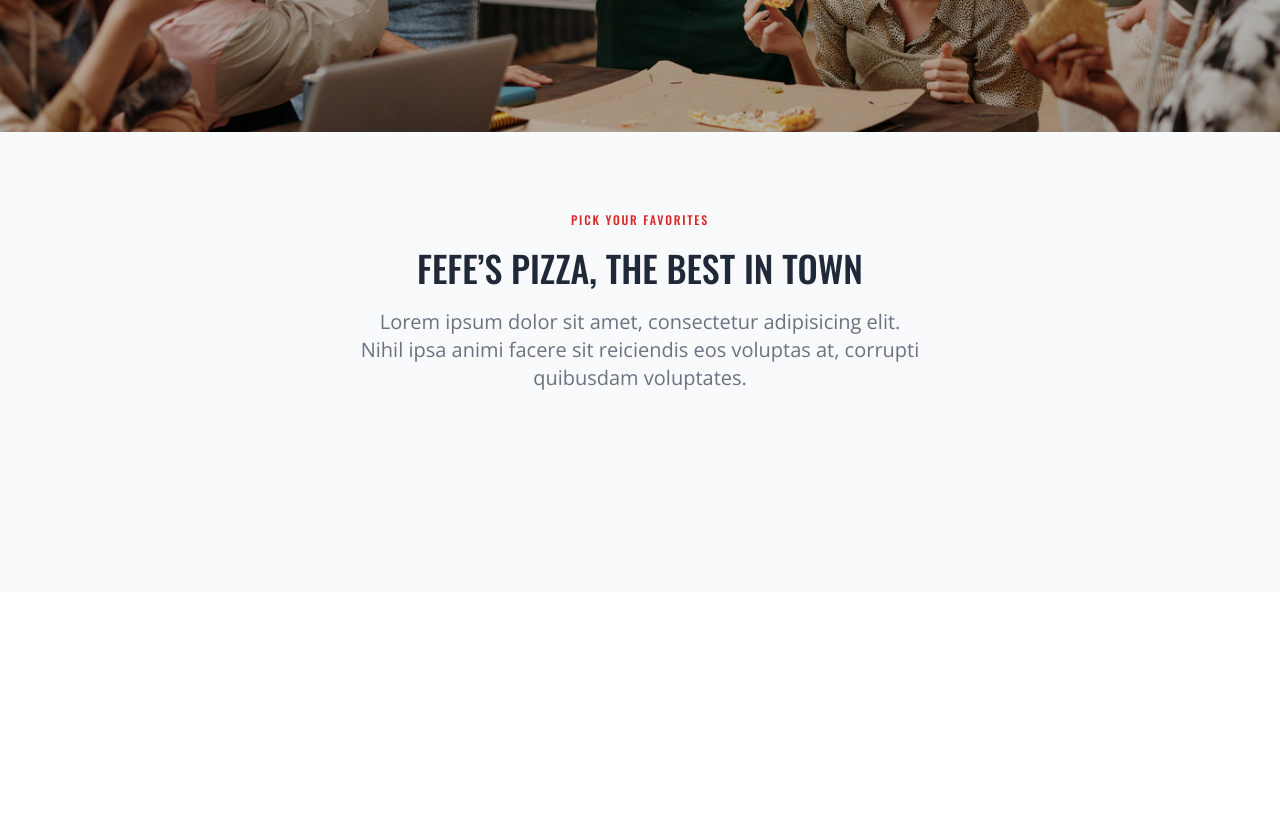
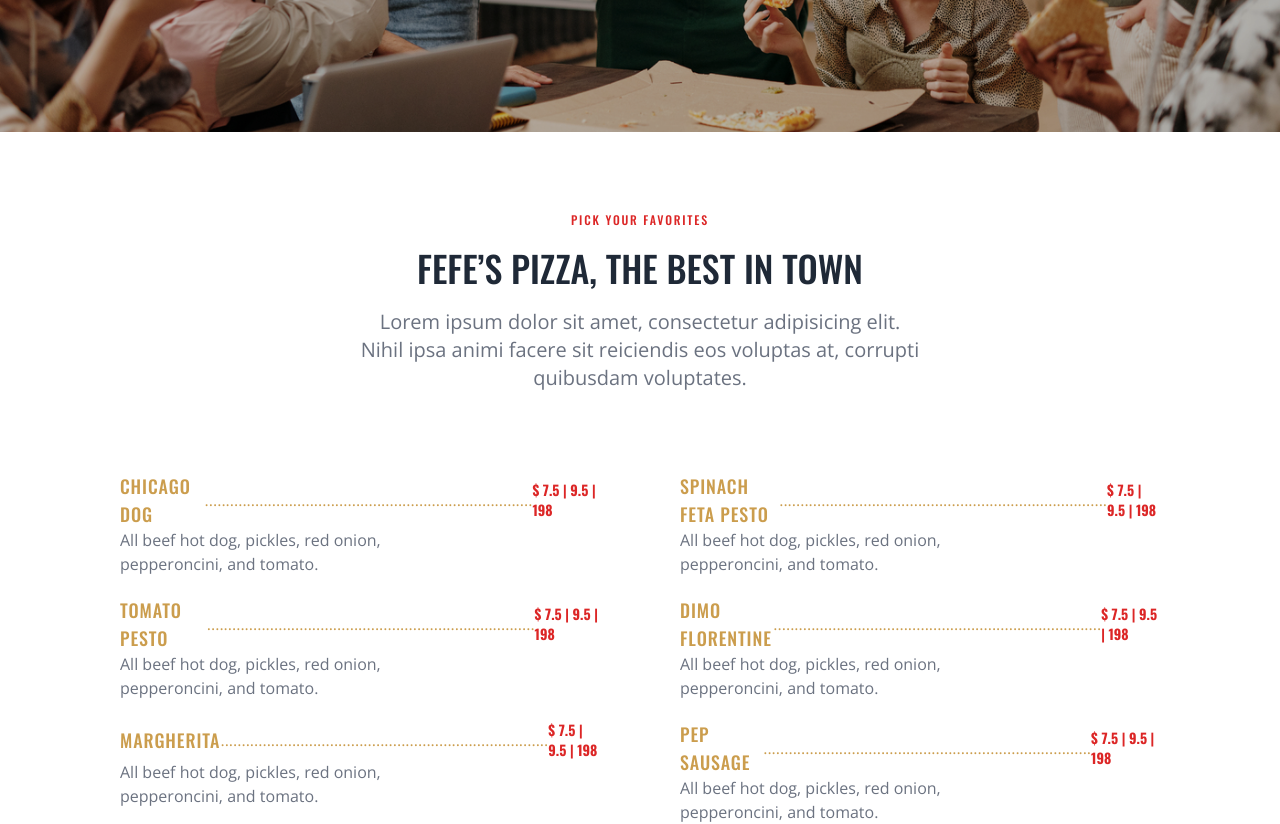
Before and after one commit to Rozey17/tailwind-templates, a Next.js app: page /pizzeria in a window 1280 px wide. Shown: the part 2180-3004 px from the top of the page. Before the commit the page ends 2772 px from the top, so only its background shows below. Built offline with nearby package versions, Linux system fonts and the light colour scheme.

Commit message:
chore:wip

```diff
--- a/pages/pizzeria.tsx
+++ b/pages/pizzeria.tsx
@@ -163,7 +163,7 @@ const Pizzeria = () => {
           </div>
         </div>
       </section>
-      <section className="p-20 space-y-10 bg-gray-50">
+      <section className="p-20 space-y-20 ">
         <div className="space-y-5 text-center w-1/2 mx-auto ">
           <p className="text-red-600 text-xs font-medium tracking-[0.15em] font-oswald uppercase">
             pick your favorites
@@ -177,9 +177,24 @@ const Pizzeria = () => {
             voluptates.
           </p>
         </div>
-        <div className="px-20 grid grid-cols-2 gap-20">
-          {data.map((item, index) => (
-            <div key={index} className=""></div>
+        <div className="px-10 grid grid-cols-2 gap-x-20 gap-y-5">
+          {data2.map((item, index) => (
+            <div key={index} className="">
+              <div className="flex items-center justify-between">
+                <h1 className="text-lg uppercase font-medium text-[#cb9d4d] font-oswald tracking-wider">
+                  {item.name}
+                </h1>
+                <p className="text-[#cb9d4d]">
+                  ..............................................................................
+                </p>
+                <span className="text-red-600 font-bold font-oswald text-sm">
+                  $ 7.5 | 9.5 | 198
+                </span>
+              </div>
+              <p className="text-gray-500 w-2/3">
+                All beef hot dog, pickles, red onion, pepperoncini, and tomato.
+              </p>
+            </div>
           ))}
         </div>
       </section>
```
